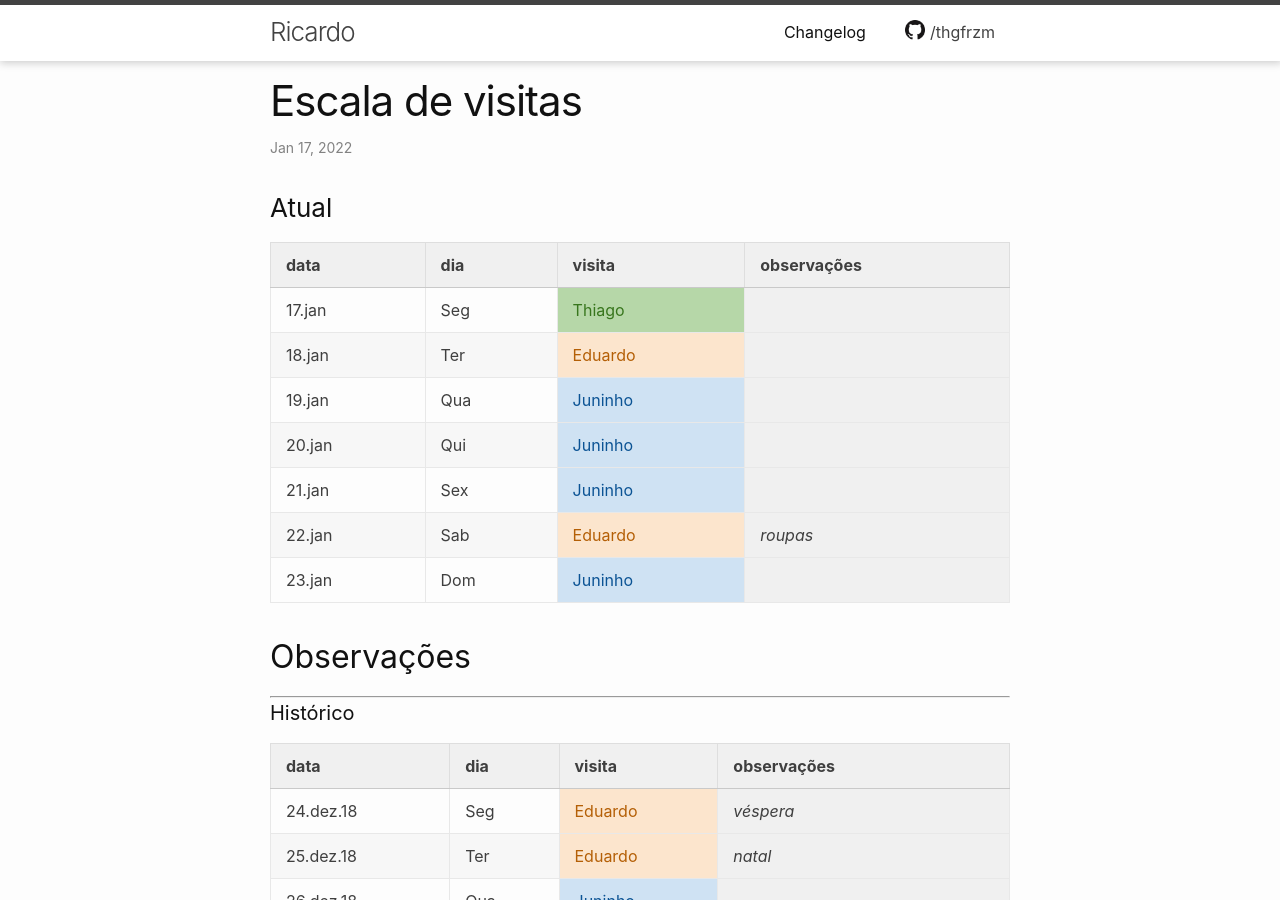
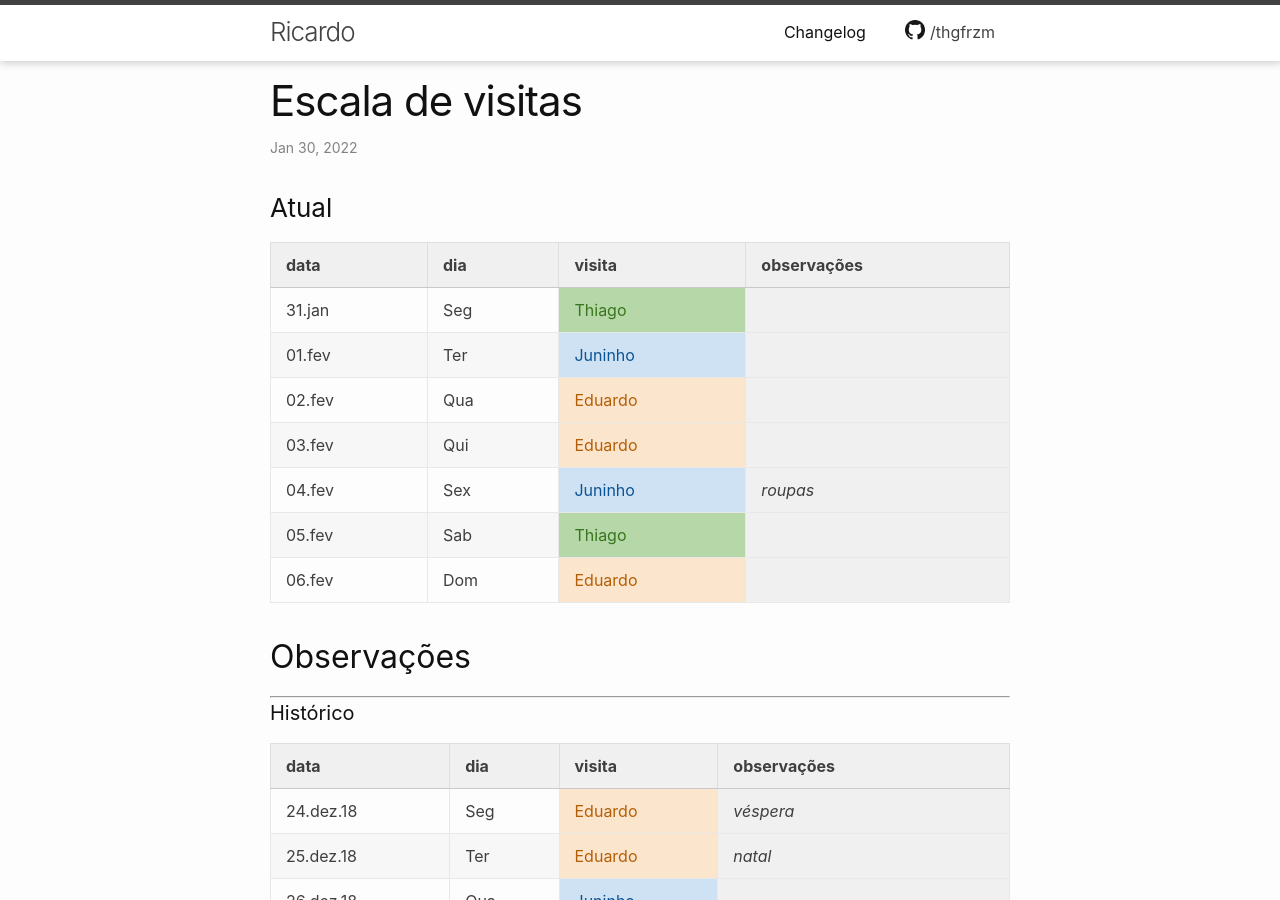
Before and after one commit to thgfrzm/ricardo, a Jekyll site: the page built from _posts/2018-12-23-escala-visitas.markdown, in a window 1280 px wide and 900 px high. Built offline with Jekyll 4.4.1, drawn with Linux system fonts in a browser that asks for light colours; some of the changed text lies outside the part shown.

Commit message:
Update 2018-12-23-escala-visitas.markdown

```diff
--- a/_posts/2018-12-23-escala-visitas.markdown
+++ b/_posts/2018-12-23-escala-visitas.markdown
@@ -1,7 +1,7 @@
 ---
 layout: post
 title:  "Escala de visitas"
-date:   2022-01-17 00:00:00 -0300
+date:   2022-01-30 00:00:00 -0300
 categories: agenda
 ---
 <!--
@@ -15,13 +15,13 @@
 
 | data   | dia | visita  | observações |
 | ------ | --- | ------- | ----------- |
-| 17.jan | Seg | Thiago  |             |
-| 18.jan | Ter | Eduardo |             |
-| 19.jan | Qua | Juninho |             |
-| 20.jan | Qui | Juninho |             |
-| 21.jan | Sex | Juninho |             |
-| 22.jan | Sab | Eduardo | _roupas_    |
-| 23.jan | Dom | Juninho |             |
+| 31.jan | Seg | Thiago  |             |
+| 01.fev | Ter | Juninho |             |
+| 02.fev | Qua | Eduardo |             |
+| 03.fev | Qui | Eduardo |             |
+| 04.fev | Sex | Juninho | _roupas_    |
+| 05.fev | Sab | Thiago  |             |
+| 06.fev | Dom | Eduardo |             |
 
 ## Observações
 
@@ -1152,3 +1152,17 @@
 | 14.jan    | Sex | Eduardo     |                     |
 | 15.jan    | Sab | Thiago      | _roupas_            |
 | 16.jan    | Dom | Thiago      |                     |
+| 17.jan    | Seg | Thiago      |                     |
+| 18.jan    | Ter | Eduardo     |                     |
+| 19.jan    | Qua | Juninho     |                     |
+| 20.jan    | Qui | Juninho     |                     |
+| 21.jan    | Sex | Juninho     |                     |
+| 22.jan    | Sab | Eduardo     | _roupas_            |
+| 23.jan    | Dom | Juninho     |                     |
+| 24.jan    | Seg | Thiago      |                     |
+| 25.jan    | Ter | Eduardo     |                     |
+| 26.jan    | Qua | Thiago      |                     |
+| 27.jan    | Qui | Eduardo     |                     |
+| 28.jan    | Sex | Thiago      | _roupas_            |
+| 29.jan    | Sab | Eduardo     |                     |
+| 30.jan    | Dom | Thiago      |                     |
```
